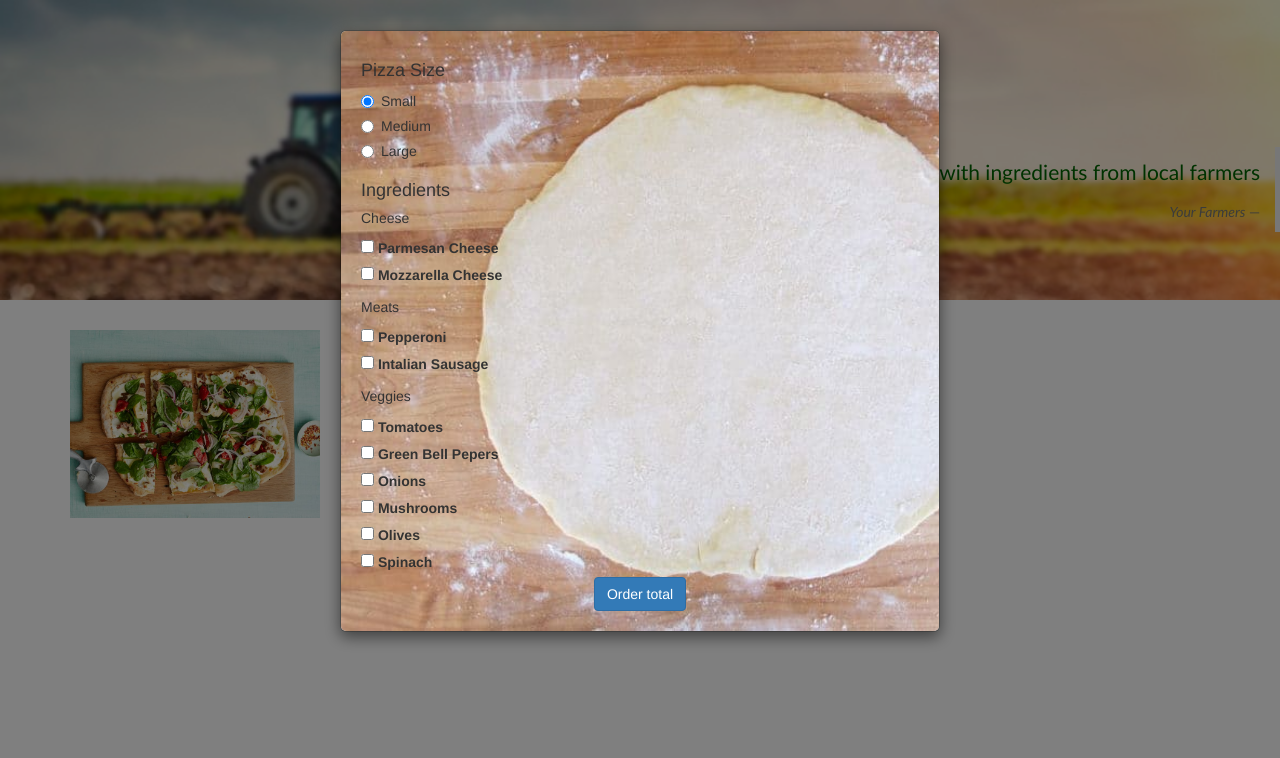
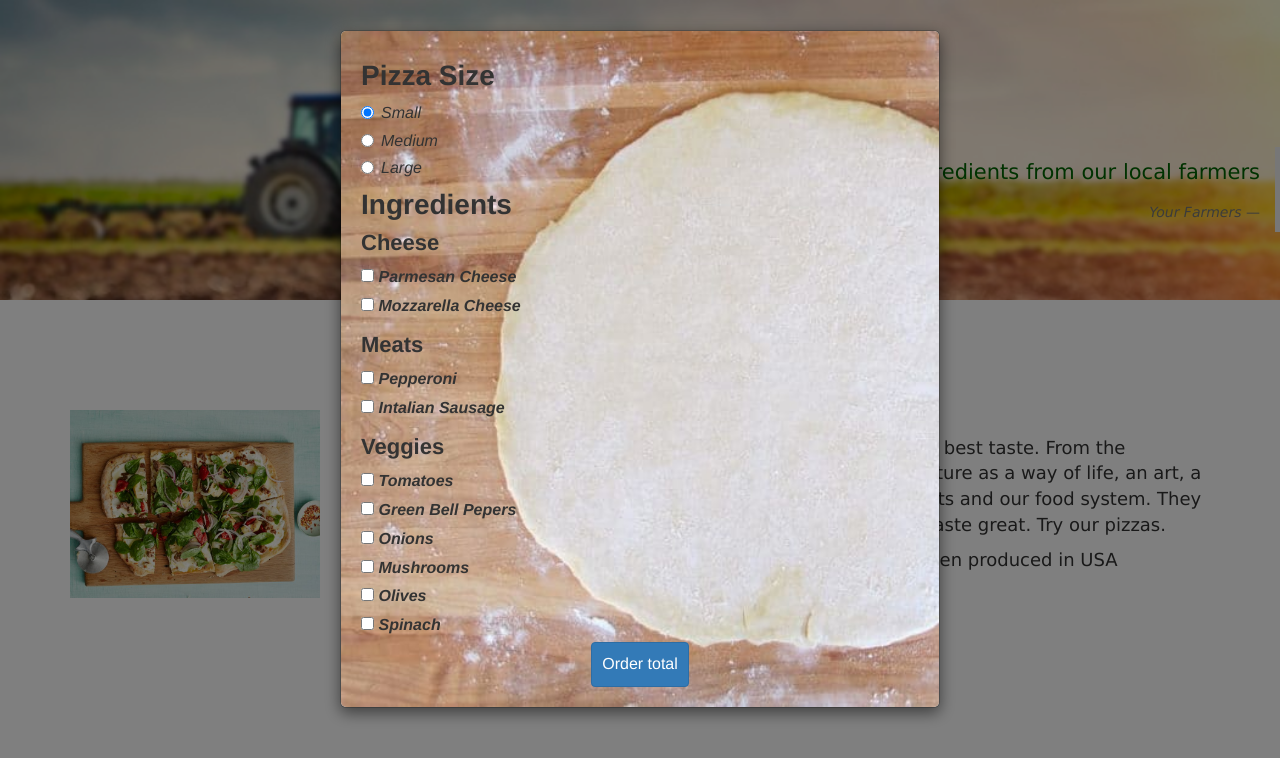
Before and after one commit to zmazieva78/order-pizza, a plain HTML site: page index.html in a window 1280 px wide. Both pictures are taken after a click on the button "Order Pizza here". Drawn offline with Linux system fonts and the light colour scheme.

Commit message:
add readme file and syling css

```diff
--- a/css/styles.css
+++ b/css/styles.css
@@ -7,11 +7,12 @@
     background-image: url("../img/farm.jpg");
     background-size: cover;
     text-align: center;
-    font-family: 'Gill Sans', 'Gill Sans MT', Calibri, 'Trebuchet MS', sans-serif;
+    font-family: fantasy;
     color: darkgreen;
 }
 #mediaPic {
     float: left;
+    padding-top: 80px;
 }
 .media-body {
     padding-left: 25px;
@@ -19,7 +20,35 @@
 #startModal, #order {
     display:block;
     margin: 0 auto;
+    padding: 10px;
+    font-size: 16px;
+    font-weight: 500;
 }
 #choices {
     padding-top: 25px;
 }
+p {
+    font-family: 'Lucida Sans', 'Lucida Sans Regular', 'Lucida Grande', 'Lucida Sans Unicode', Geneva, Verdana, sans-serif;
+    font-size: 18px;
+
+}
+h3 {
+    font-size: 35px;
+    font-weight: bold;
+}
+footer {
+    font-family: 'Lucida Sans', 'Lucida Sans Regular', 'Lucida Grande', 'Lucida Sans Unicode', Geneva, Verdana, sans-serif;
+}
+h4 {
+    font-weight: bold;
+    font-size: 28px;
+}
+h5 {
+    font-weight: bold;
+    font-size: 22px;
+}
+.radio, .form-check {
+    font-size: 16px;
+    font-style: italic;
+    font-weight: 400;
+}
--- a/index.html
+++ b/index.html
@@ -12,7 +12,7 @@
         <div class="jumbotron">
             <h1>Healthy Pizza</h1>
             <blockquote class="blockquote-reverse">
-                <p>Order custom pizza with ingredients from local farmers </p>
+                <p>Order custom pizza with organic ingredients from our local farmers </p>
                 <footer><cite>Your Farmers</cite></footer>
             </blockquote>
 
@@ -23,8 +23,8 @@
                 <img id="mediaPic" src="./img/pizza.jpeg" class="align-self-start mr-3" style="width:250px; height:auto" alt="Picture of Spinach pizza">
                 <div class="media-body">
                     <h3 class="mt-0">Our Story</h3>
-                    <p>Out ingredients come from local farmers.</p>
-                    <p>Every vegitable has been hand selected for freshness to have the best taste.</p>
+                    <p>Organic and Sustainable to Our Roots</p>
+                    <p>Every vegitable has been hand selected for freshness to have the best taste. From the beginning, our farmers embraced organic and sustainable agriculture as a way of life, an art, a dedication to care for our land, our employees, our natural habitats and our food system. They carefully select produce varieties that grow well in our area and taste great. Try our pizzas.</p>
                     <p>Meats are also coming from our national meat makers and has been produced in USA</p>
                 </div>
             </div>
@@ -36,9 +36,6 @@
             <div class="modal fade bd-example-modal-xl" tabindex="-1" role="dialog" aria-labelledby="myExtraLargeModalLabel" aria-hidden="true">
                 <div class="modal-dialog modal-xl">
                     <div class="modal-content">
-                        <div class="row">
-                            <div class="col-md-6">
-                                <div id="sizes">
                         <h4>Pizza Size</h4>
                         <div class="radio">
                             <label><input type="radio" name="size" value="0" checked>Small</label>
@@ -48,12 +45,6 @@
                         </div>
                         <div class="radio">
                             <label><input type="radio" name="size" value="2">Large</label>
-                                    </div>
-                                </div>
-                            </div>
-                            <div class="col-md-6">
-                                <!-- <img id="choices" src="./img/sizes.png" alt="Picture of Pizza sizes" style="width:250px; height:auto"> -->
-                            </div>
                         </div>
 
                         <h4>Ingredients</h4>
```
Also changed, not shown: 1 other file. Lines whose indentation alone changed are shown as unchanged.
